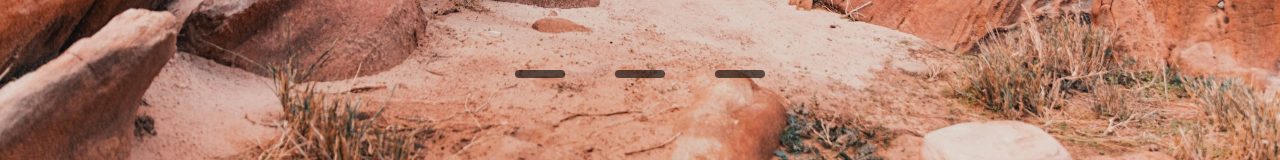
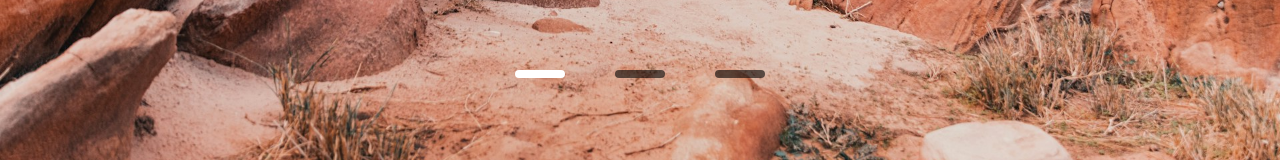
Before and after one commit to Muqorrobin22/Carousel-with-react-and-scss, a React (Vite) app: page / in a window 1280 px wide. Shown: the part 594-754 px from the top of the page. Built offline with nearby package versions, Linux system fonts and the light colour scheme.

Commit message:
Add new navigation - add active image base on active carousel

```diff
--- a/src/components/CarouselInner.jsx
+++ b/src/components/CarouselInner.jsx
@@ -53,12 +53,30 @@ export function CarouselInner() {
   return (
     <section className={styles.wrapper}>
       <nav className={styles.carousel__navigation}>
-        <div className={styles.nav_item} onClick={handleScrollFirstImage}></div>
         <div
-          className={styles.nav_item}
+          className={
+            activeImage === 1
+              ? `${styles.nav_item} ${styles.active}`
+              : `${styles.nav_item}`
+          }
+          onClick={handleScrollFirstImage}
+        ></div>
+        <div
+          className={
+            activeImage === 2
+              ? `${styles.nav_item} ${styles.active}`
+              : `${styles.nav_item}`
+          }
           onClick={handleScrollSecondImage}
         ></div>
-        <div className={styles.nav_item} onClick={handleScrollThirdImage}></div>
+        <div
+          className={
+            activeImage === 3
+              ? `${styles.nav_item} ${styles.active}`
+              : `${styles.nav_item}`
+          }
+          onClick={handleScrollThirdImage}
+        ></div>
       </nav>
       <ul className={styles.carousel_inner}>
         <li className={styles.carousel_inner__item}>
```
